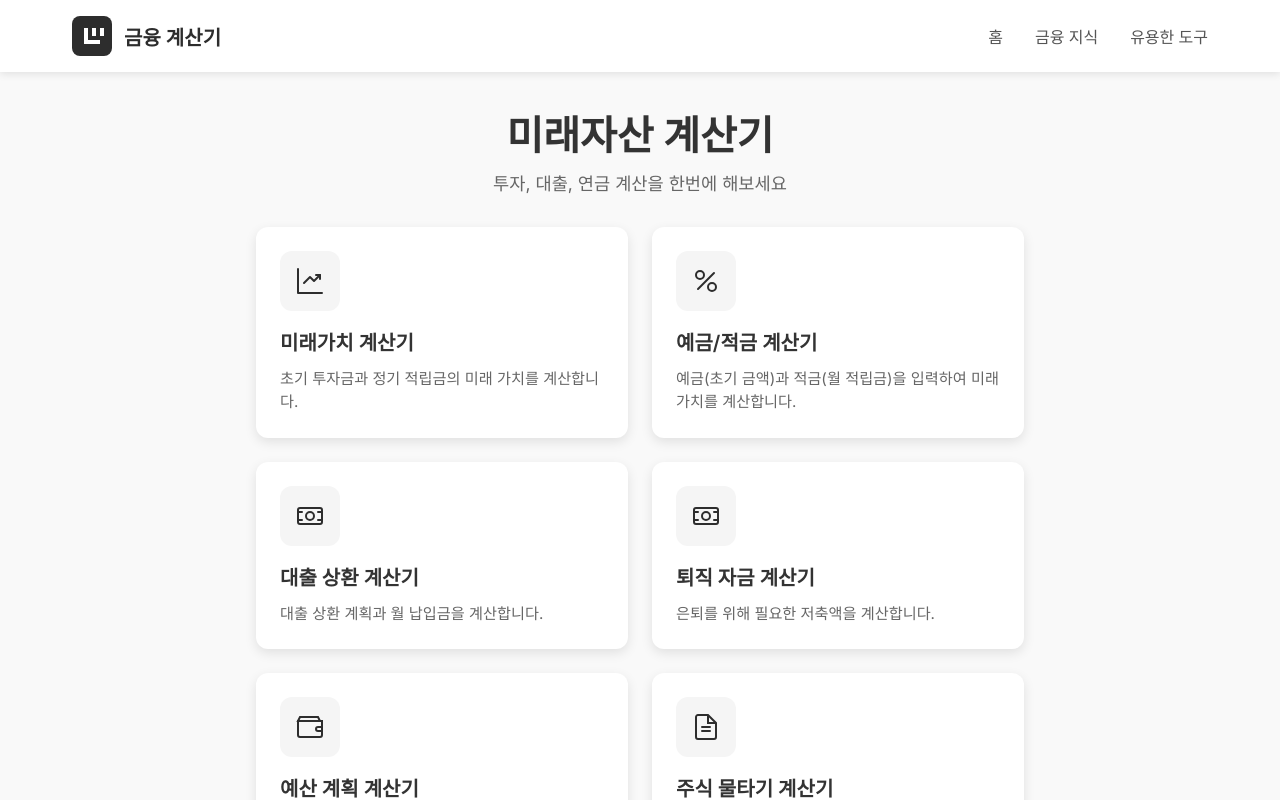
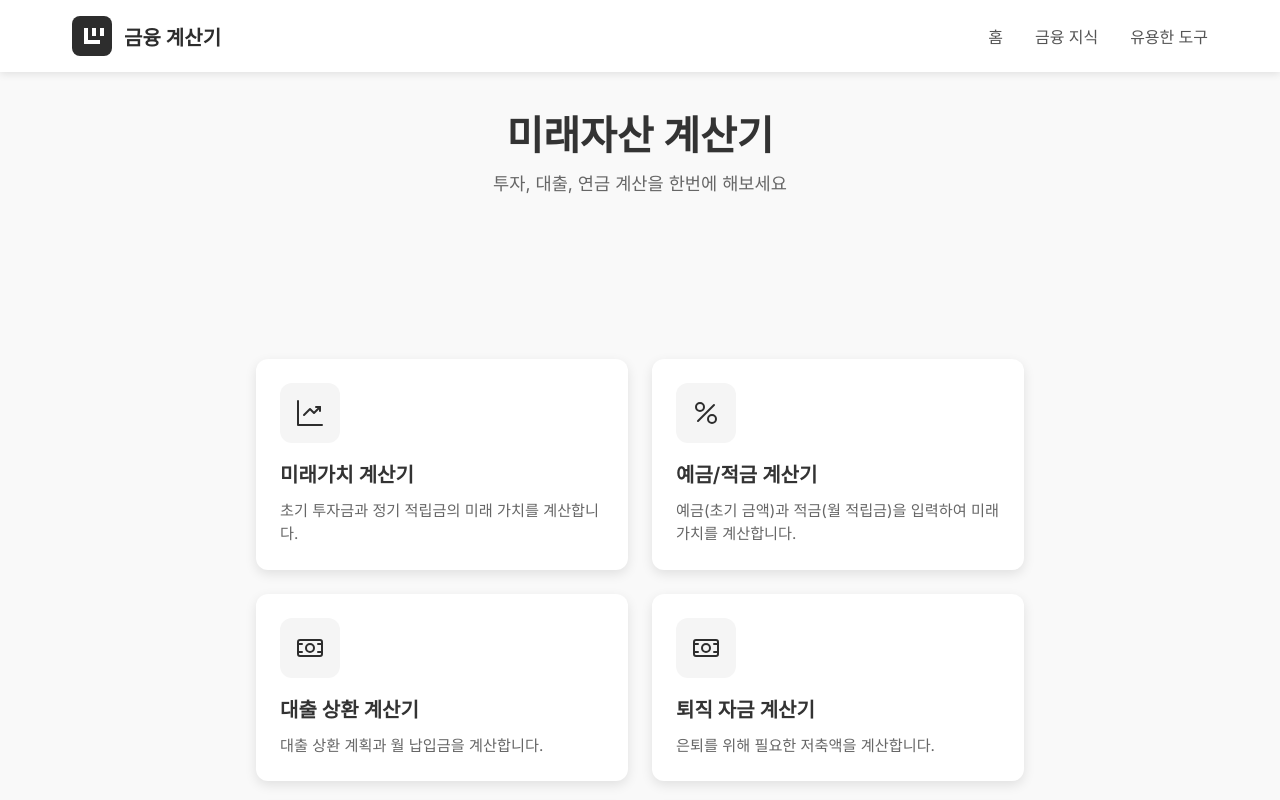
Before and after one commit to hyemingwaylikesdev/future_worth, a Next.js app: page / in a window 1280 px wide. Shown: the top 800 px of the page. Built offline with nearby package versions, Linux system fonts and the light colour scheme.

Commit message:
fix:광고 슬롯 크기 수정

```diff
--- a/src/components/AdComponent.tsx
+++ b/src/components/AdComponent.tsx
@@ -21,20 +21,34 @@ export default function AdComponent({
 }: AdComponentProps) {
   useEffect(() => {
     try {
+      // 광고가 표시될 컨테이너가 렌더링된 후에 광고를 로드
+      const timer = setTimeout(() => {
         (window.adsbygoogle = window.adsbygoogle || []).push({});
+      }, 100);
+
+      return () => clearTimeout(timer);
     } catch (err) {
       console.error('AdSense error:', err);
     }
   }, []);
 
+  const defaultStyle = {
+    display: 'block',
+    minHeight: '100px', // 최소 높이 설정
+    width: '100%',
+    ...style,
+  };
+
   return (
+    <div style={{ width: '100%', margin: '1rem 0' }}>
       <ins
         className='adsbygoogle'
-      style={style || { display: 'block' }}
+        style={defaultStyle}
         data-ad-client='YOUR-CLIENT-ID'
         data-ad-slot={slot}
         data-ad-format={format}
         data-full-width-responsive='true'
       />
+    </div>
   );
 }
```
Lines whose indentation alone changed are shown as unchanged.
